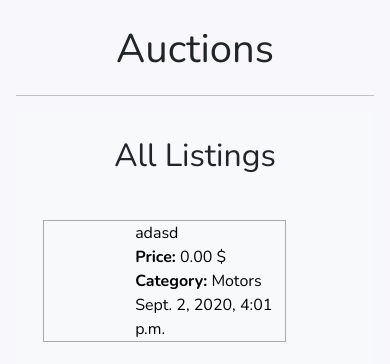
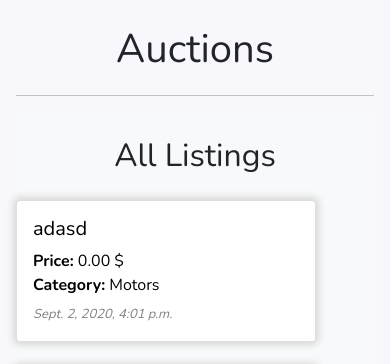
Before and after one commit to JSerwatka/CS50-Commerce, a Django app: page / in a window 390 px wide. Shown: the part 49-413 px from the top of the page. Run offline with Django 3.2, Linux system fonts and the light colour scheme; data comes from the database, SQL or seed files in the repository; some libraries are stand-ins or nearby versions.

Commit message:
feat: new auctions layout

```diff
--- a/auctions/static/auctions/styles.css
+++ b/auctions/static/auctions/styles.css
@@ -206,65 +206,44 @@ div.error-message {
 /* ^^^^^^^^^^^^^^^^^^^^^^ */
 
 /* ^^^^ Listing layout ^^^^ */
-div.auction-list-item {
-    display: flex;
-    border: 1px solid rgba(128, 128, 128, 0.651);
-    margin: 20px 15px;
+.auction-item {
+    padding: 0;
+    margin-right: 20px;
+    width: 300px;
+    -webkit-box-shadow: 0px 0px 7px 3px rgb(216 216 216);
+    -moz-box-shadow: 0px 0px 7px 3px rgb(216 216 216);
+    box-shadow: 0px 0px 7px 3px rgb(216 216 216);
+}
+
+.auction-item a {
     color: black;
 }
 
-div.auction-list-item:hover {
+.auction-item a:hover {
     color: rgba(197, 32, 32, 0.781);
 }
 
-div.auction-list-item div.auction-list-img {
-    height: 100%;
-    width: 10%;
-    /* margin-right: 10%; */
+.card-image-wrapper {
+    background-color: rgba(243, 242, 242, 0.735);
+    display: flex;
+    align-items: center;
+    justify-content: center;
+    overflow: hidden;
+    width: 100%;
 }
 
-div.auction-list-item img {
-    margin: 4.7% 30% 4.7% 30%;
+.card-img-top {
+    height: 200px;
+    object-fit: contain;
 }
 
-div.auction-list-item div.auction-list-info {
-    height: 100%;
-    width:auto;
-    text-align: left;
-}
-
-div.auction-list-info div.auction-list-title {
-    font-size: 23px;
-    font-weight: bold;
-    padding: 5px 20px;
-}
-
-div.auction-list-info div.auction-list-price {
-    font-size: 18px;
-    padding: 5px 20px;
-}
-
-div.auction-list-info div.auction-list-category {
-    font-size: 15px;
-    padding: 10px 20px 5px 20px;
-}
-
-div.auction-list-info div.auction-list-date {
+.auction-list-date {
     font-size: small;
     font-style: italic;
-    padding: 3px 20px 20px 20px;
+    color: grey;
 }
 /* ^^^^^^^^^^^^^^^^^^^^^^ */
 
-/* ^^^^ Create listing ^^^^ */
-div.create-listing-form {
-    display: inline-block;
-    border: 1px solid rgba(0, 0, 0, 0.397);
-    background-color: rgba(189, 223, 243, 0.185);
-    padding: 40px;
-    margin-top: 20px;
-}
-/* ^^^^^^^^^^^^^^^^^^^^^^ */
 
 /* ^^^^ User panel ^^^^ */
 div.user-panel > h3 {
@@ -277,48 +256,6 @@ div.user-panel > h3 {
 /* --------------------- */
 /* --- Media Queries --- */
 /* --------------------- */
-
-/* ^^^^ Listing layout ^^^^ */
-@media screen and (min-width: 1215px) and (max-width: 1537px) {
-    div.auction-list-item div.auction-list-img {
-        margin-right: 20px;
-    }
-}
-
-@media screen and (min-width: 900px) and (max-width: 1215px) {
-    div.auction-list-item div.auction-list-img {
-        margin-right: 40px;
-    }
-}
-
-@media screen and (min-width: 600px) and (max-width: 900px) {
-    div.auction-list-item div.auction-list-img {
-        margin-right: 60px;
-    }
-}
-
-@media screen and (max-width: 610px) {
-    div.auction-list-item div.auction-list-img {
-        margin-right: 70px;
-    }
-}
-/* ^^^^^^^^^^^^^^^^^^^^^^ */
-
-
-/* ^^^^ Listing page ^^^^ */
-@media screen and (min-width: 950px) and (max-width: 1050px) {
-    div.auction-title > h2 {
-        font-size: 1.8rem;
-    }
-}
-
-@media screen and (max-width: 950px) {
-    div.auction-title > h2 {
-        font-size: 1.6rem;
-    }
-}
-
-/* ^^^^^^^^^^^^^^^^^^^^^^ */
 
 /* ^^^^ Error page ^^^^ */
 @media screen and (min-width: 1360px) and (max-width: 1550px) {
--- a/auctions/templates/auctions/partials/listing_layout.html
+++ b/auctions/templates/auctions/partials/listing_layout.html
@@ -1,46 +1,22 @@
 
-
-        <a href="{% url 'auctions:listing_page' auction_id=auction.id %}" style="text-decoration: none">
-            <div class="auction-list-item">
-                <div class="auction-list-img">
-                    {% if auction.image_url %}
-                        <img src="{{ auction.image_url }}" alt="{{ auction.title }} photo"  width="100" height="130">
-                    {% endif %}
-                </div>
-                <div class="auction-list-desc">
-                    <div class="auction-list-title">
-                        {{ auction.title }}
-                    </div>
-                    <div  class="auction-list-price">
-                        <strong>Price:</strong> {{auction.current_price}} $
-                    </div>
-                    <div class="auction-list-category">
-                        <strong>Category:</strong> {{auction.get_category_display}}
-                    </div>
-                    <div  class="auction-list-date">
-                        {{auction.publication_date}}
-                    </div>
-                </div>
-            </div>
-        </a>
-    <!-- <div class="auction-list-item">
-        <div class="auction-list-img">
-            {% if auction.image_url %}
-                <img src="{{ auction.image_url }}" alt="{{ auction.title }} photo"  width="100" height="130">
-            {% endif %}
+<div class="card auction-item mb-4">
+    <a href="{% url 'auctions:listing_page' auction_id=auction.id %}">
+    {% if auction.image_url %}
+        <div class="card-image-wrapper">
+            <img class="card-img-top" src="{{ auction.image_url }}" alt="{{ auction.title }} photo">
         </div>
-        <div class="auction-list-info">
-            <div class="auction-list-title">
-                {{ auction.title }}
-            </div>
-            <div  class="auction-list-price">
+    {% endif %}
+        <div class="card-body">
+            <h5 class="card-title"> {{ auction.title }} </h5>
+            <div>
                 <strong>Price:</strong> {{auction.current_price}} $
             </div>
-            <div class="auction-list-category">
+            <div class="mb-2">
                 <strong>Category:</strong> {{auction.get_category_display}}
             </div>
-            <div  class="auction-list-date">
+            <div class="auction-list-date">
                 {{auction.publication_date}}
             </div>
         </div>
-    </div>     -->
+    </a>
+</div>
--- a/auctions/views.py
+++ b/auctions/views.py
@@ -20,13 +20,21 @@ class CreateListingForm(forms.ModelForm):
     """Creates form for Auction model."""
     title = forms.CharField(label="Title", max_length=20, required=True, widget=forms.TextInput(attrs={
                                                                             "autocomplete": "off",
-                                                                            "aria-label": "title"
+                                                                            "aria-label": "title",
+                                                                            "class": "form-control"
                                                                         }))
     description = forms.CharField(label="Description", widget=forms.Textarea(attrs={
                                     'placeholder': "Tell more about the product",
-                                    'aria-label': "description"
+                                    'aria-label': "description",
+                                    "class": "form-control"
                                     }))
-    image_url = forms.URLField(label="Image URL", required=False)
+    image_url = forms.URLField(label="Image URL", required=False, widget=forms.URLInput(attrs={
+                                        "class": "form-control"
+                                    }))
+
+    category = forms.ChoiceField(required=True, choices=Auction.CATEGORY, widget=forms.Select(attrs={
+                                        "class": "form-control"
+                                    }))
 
     class Meta:
         model = Auction
@@ -337,7 +345,7 @@ def categories(request, category=None):
 
             # Get all auctions from this category
             auctions = Auction.objects.filter(category=category, closed=False)
-            return render(request, "auctions/category_auctions.html", {
+            return render(request, "auctions/category.html", {
                 "auctions": auctions,
                 "category_full": category_full
             })
```
